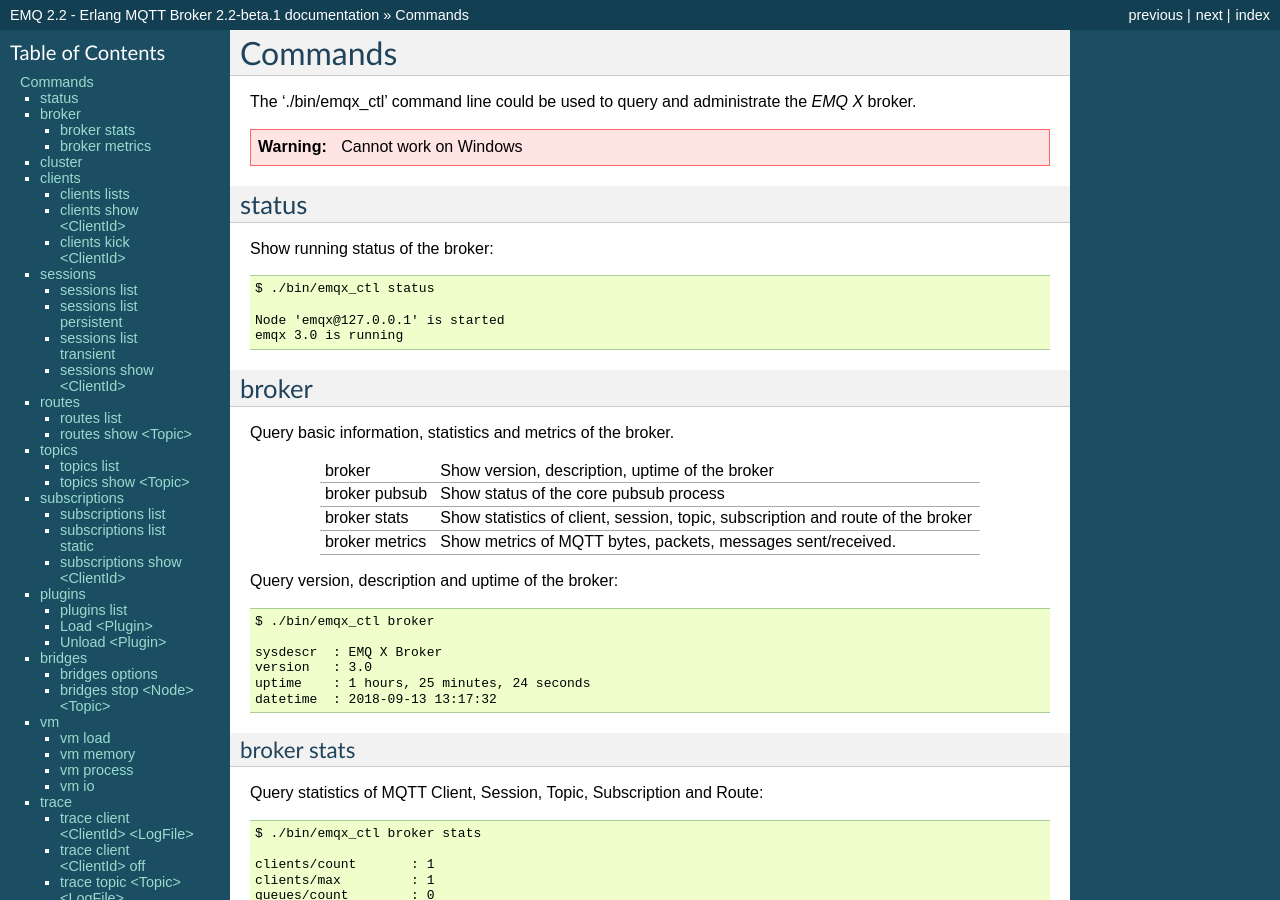
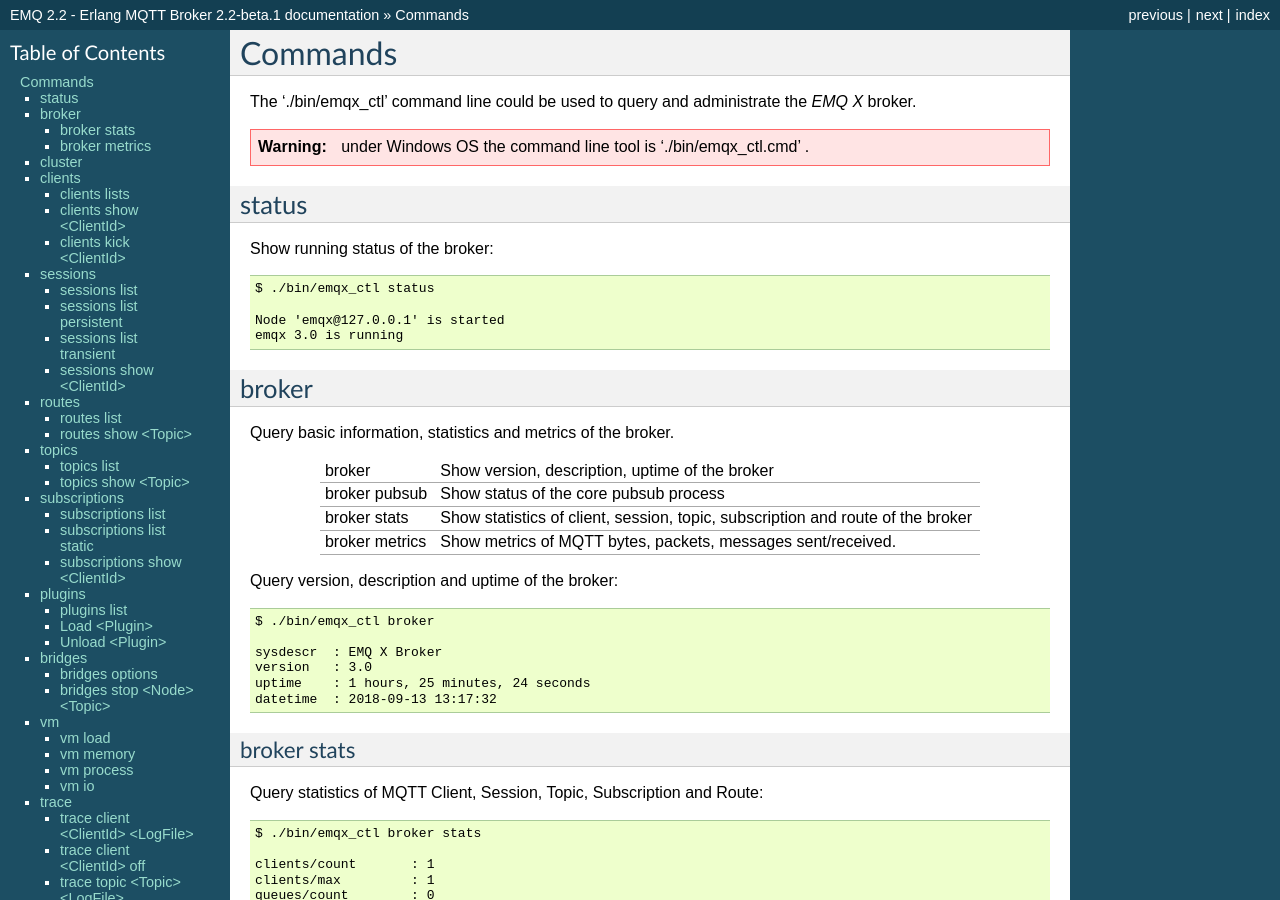
Before and after one commit to emqxarchive/emqx-docs-en, a Sphinx documentation site: the page built from source/commands.rst, in a window 1280 px wide and 900 px high. Built offline with Sphinx 7.4.7, drawn with Linux system fonts in a browser that asks for light colours.

Commit message:
Update windows command line.

```diff
--- a/source/commands.rst
+++ b/source/commands.rst
@@ -7,7 +7,7 @@
 
 The './bin/emqx_ctl' command line could be used to query and administrate the *EMQ X* broker.
 
-.. WARNING:: Cannot work on Windows
+.. Warning:: under Windows OS the command line tool is './bin/emqx_ctl.cmd' .
 
 .. _command_status:
 
```
